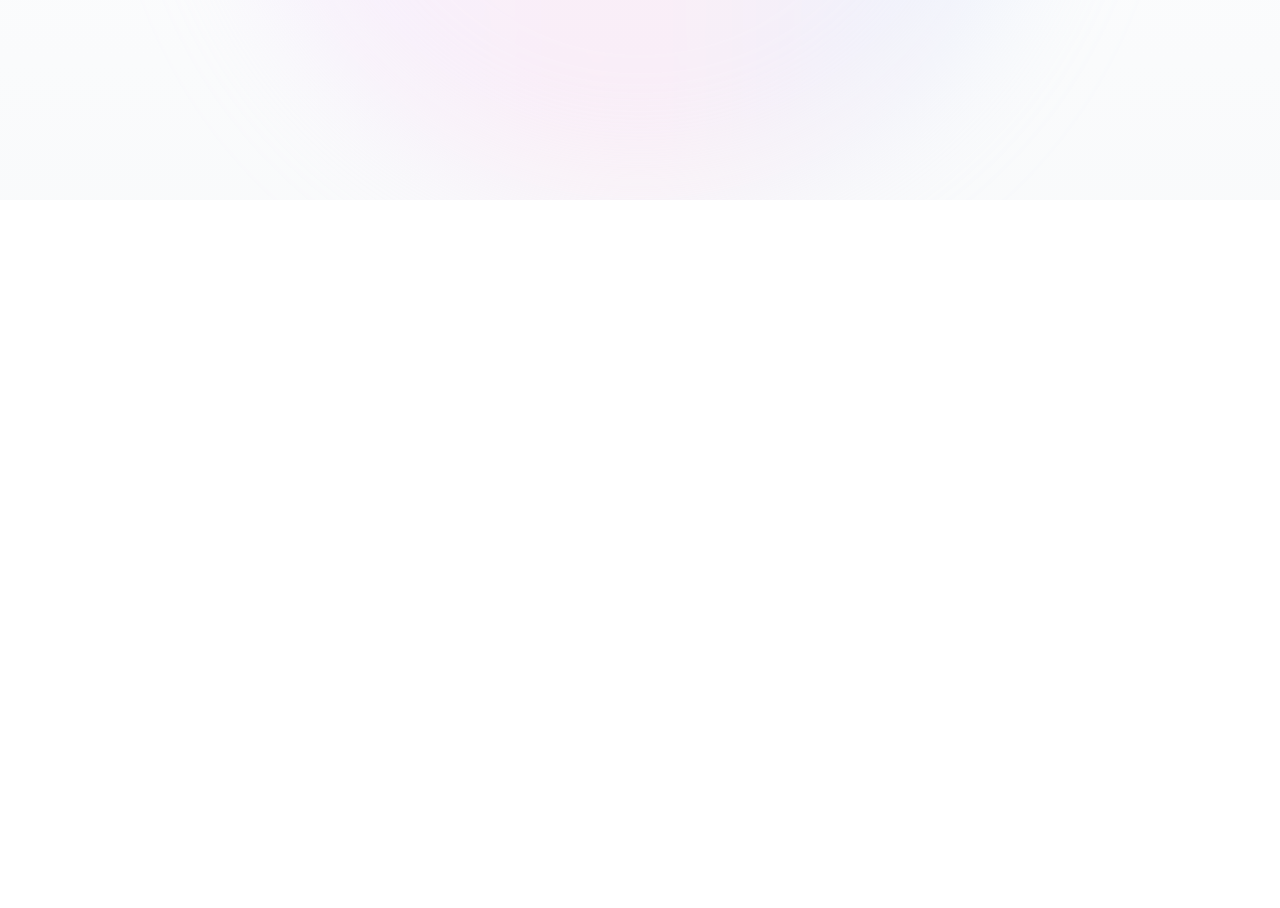
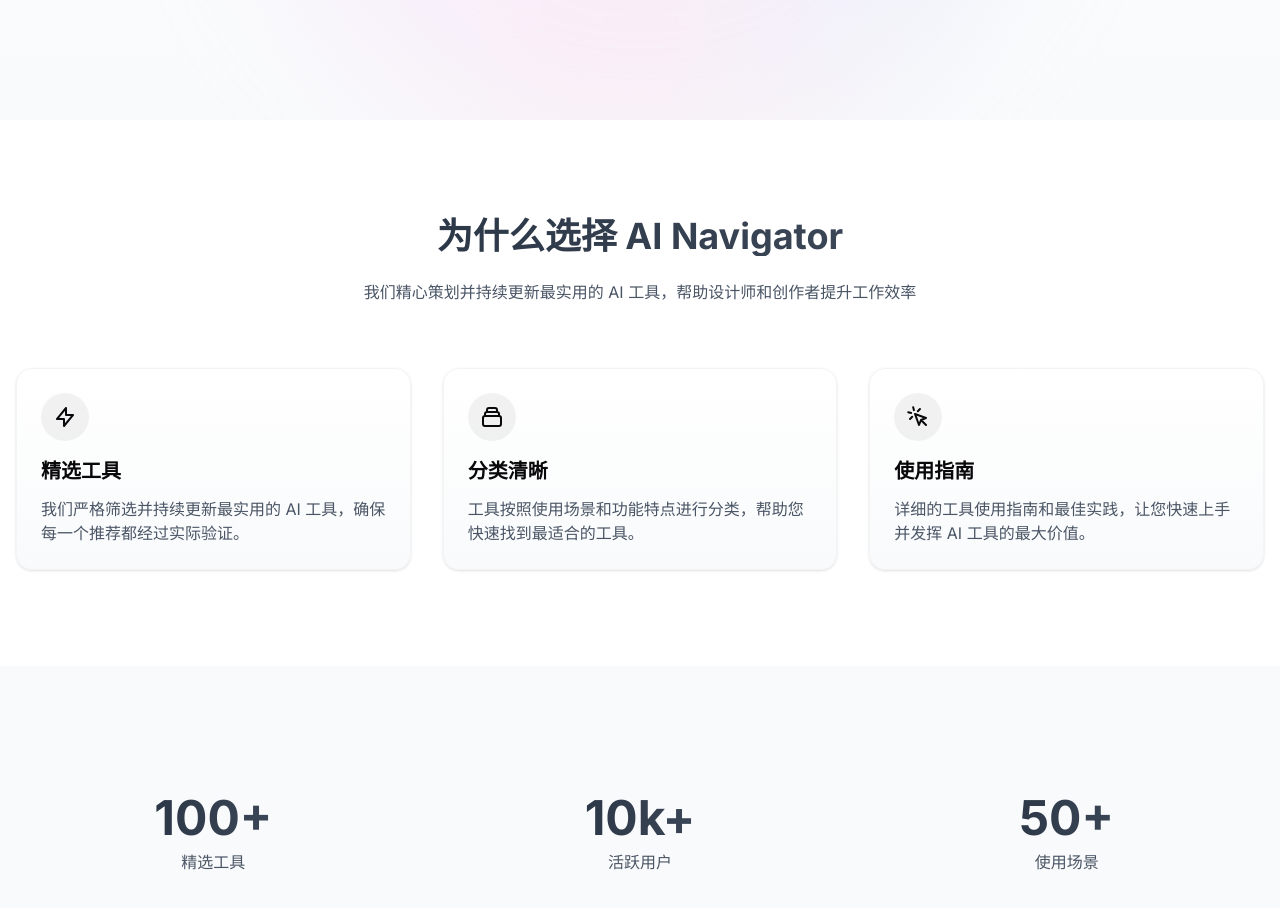
Before and after one commit to JiuRanYa/ai-site, a Next.js app: page / in a window 1280 px wide. Shown: the part 600-1508 px from the top of the page. Before the commit the page ends 800 px from the top, so only its background shows below. Built offline with nearby package versions, Linux system fonts and the light colour scheme.

Commit message:
feat: enhance Hero component with new feature sections and statistics, improving layout and user engagement

```diff
--- a/components/Hero.tsx
+++ b/components/Hero.tsx
@@ -3,9 +3,9 @@
 import { CoolMode } from './magicui/cool-mode'
 
 export default function Hero() {
-
  return (
-  <section className="relative min-h-[100vh] flex items-center justify-center bg-gradient-to-b from-white to-gray-50 overflow-hidden">
+  <>
+   <section className="relative min-h-[90vh] flex items-center justify-center bg-gradient-to-b from-white to-gray-50 overflow-hidden">
     <div className="absolute inset-0 w-full h-full">
      <motion.div
       initial={{ opacity: 0, scale: 0.8 }}
@@ -55,8 +55,108 @@
       </a>
      </motion.div>
     </div>
+   </section>
 
+   {/* 新增特性介绍部分 */}
+   <section className="py-24 bg-white">
+    <div className="container mx-auto px-4">
+     <motion.div
+      initial={{ opacity: 0, y: 20 }}
+      whileInView={{ opacity: 1, y: 0 }}
+      transition={{ duration: 0.8 }}
+      viewport={{ once: true }}
+      className="text-center mb-16"
+     >
+      <h2 className="text-4xl font-bold mb-6 bg-clip-text text-transparent bg-gradient-to-r from-gray-800 to-gray-600">
+       为什么选择 AI Navigator
+      </h2>
+      <p className="text-gray-600 max-w-2xl mx-auto">
+       我们精心策划并持续更新最实用的 AI 工具，帮助设计师和创作者提升工作效率
+      </p>
+     </motion.div>
 
+     <div className="grid md:grid-cols-3 gap-8">
+      {features.map((feature, index) => (
+       <motion.div
+        key={feature.title}
+        initial={{ opacity: 0, y: 20 }}
+        whileInView={{ opacity: 1, y: 0 }}
+        transition={{ duration: 0.5, delay: index * 0.1 }}
+        viewport={{ once: true }}
+        className="p-6 rounded-2xl bg-gradient-to-b from-white to-gray-50 border border-gray-100 shadow-sm hover:shadow-md transition-all"
+       >
+        <div className="w-12 h-12 rounded-full bg-black/5 flex items-center justify-center mb-4">
+         {feature.icon}
+        </div>
+        <h3 className="text-xl font-semibold mb-3">{feature.title}</h3>
+        <p className="text-gray-600">{feature.description}</p>
+       </motion.div>
+      ))}
+     </div>
+    </div>
    </section>
+
+   {/* 新增统计数据部分 */}
+   <section className="py-24 bg-gray-50">
+    <div className="container mx-auto px-4">
+     <motion.div
+      initial={{ opacity: 0, y: 20 }}
+      whileInView={{ opacity: 1, y: 0 }}
+      transition={{ duration: 0.8 }}
+      viewport={{ once: true }}
+      className="grid md:grid-cols-3 gap-8 text-center"
+     >
+      {stats.map((stat, index) => (
+       <motion.div
+        key={stat.label}
+        initial={{ opacity: 0, scale: 0.8 }}
+        whileInView={{ opacity: 1, scale: 1 }}
+        transition={{ duration: 0.5, delay: index * 0.1 }}
+        viewport={{ once: true }}
+        className="p-8"
+       >
+        <div className="text-5xl font-bold mb-2 bg-clip-text text-transparent bg-gradient-to-r from-gray-800 to-gray-600">
+         {stat.value}
+        </div>
+        <div className="text-gray-600">{stat.label}</div>
+       </motion.div>
+      ))}
+     </motion.div>
+    </div>
+   </section>
+  </>
  )
 }
+
+const features = [
+ {
+  icon: <svg className="w-6 h-6" fill="none" stroke="currentColor" viewBox="0 0 24 24" xmlns="http://www.w3.org/2000/svg"><path strokeLinecap="round" strokeLinejoin="round" strokeWidth={2} d="M13 10V3L4 14h7v7l9-11h-7z" /></svg>,
+  title: '精选工具',
+  description: '我们严格筛选并持续更新最实用的 AI 工具，确保每一个推荐都经过实际验证。'
+ },
+ {
+  icon: <svg className="w-6 h-6" fill="none" stroke="currentColor" viewBox="0 0 24 24" xmlns="http://www.w3.org/2000/svg"><path strokeLinecap="round" strokeLinejoin="round" strokeWidth={2} d="M19 11H5m14 0a2 2 0 012 2v6a2 2 0 01-2 2H5a2 2 0 01-2-2v-6a2 2 0 012-2m14 0V9a2 2 0 00-2-2M5 11V9a2 2 0 012-2m0 0V5a2 2 0 012-2h6a2 2 0 012 2v2M7 7h10" /></svg>,
+  title: '分类清晰',
+  description: '工具按照使用场景和功能特点进行分类，帮助您快速找到最适合的工具。'
+ },
+ {
+  icon: <svg className="w-6 h-6" fill="none" stroke="currentColor" viewBox="0 0 24 24" xmlns="http://www.w3.org/2000/svg"><path strokeLinecap="round" strokeLinejoin="round" strokeWidth={2} d="M15 15l-2 5L9 9l11 4-5 2zm0 0l5 5M7.188 2.239l.777 2.897M5.136 7.965l-2.898-.777M13.95 4.05l-2.122 2.122m-5.657 5.656l-2.12 2.122" /></svg>,
+  title: '使用指南',
+  description: '详细的工具使用指南和最佳实践，让您快速上手并发挥 AI 工具的最大价值。'
+ }
+]
+
+const stats = [
+ {
+  value: '100+',
+  label: '精选工具'
+ },
+ {
+  value: '10k+',
+  label: '活跃用户'
+ },
+ {
+  value: '50+',
+  label: '使用场景'
+ }
+]
```
Lines whose indentation alone changed are shown as unchanged.
